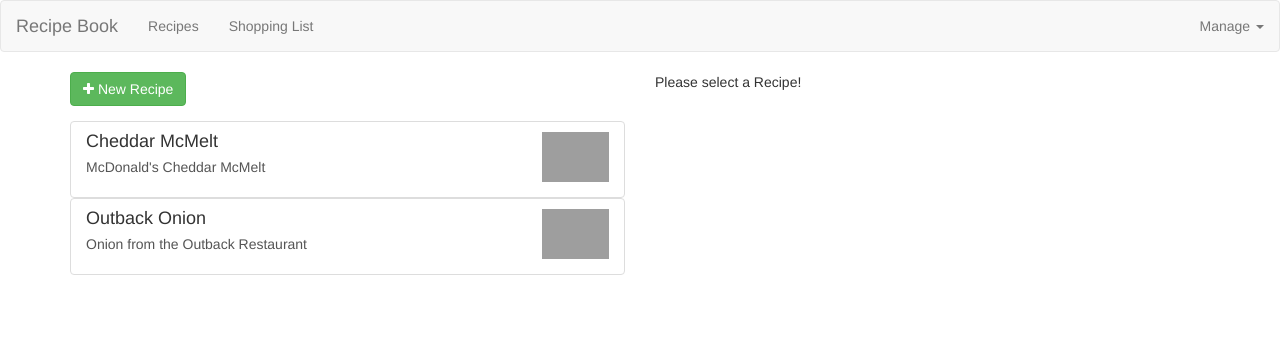
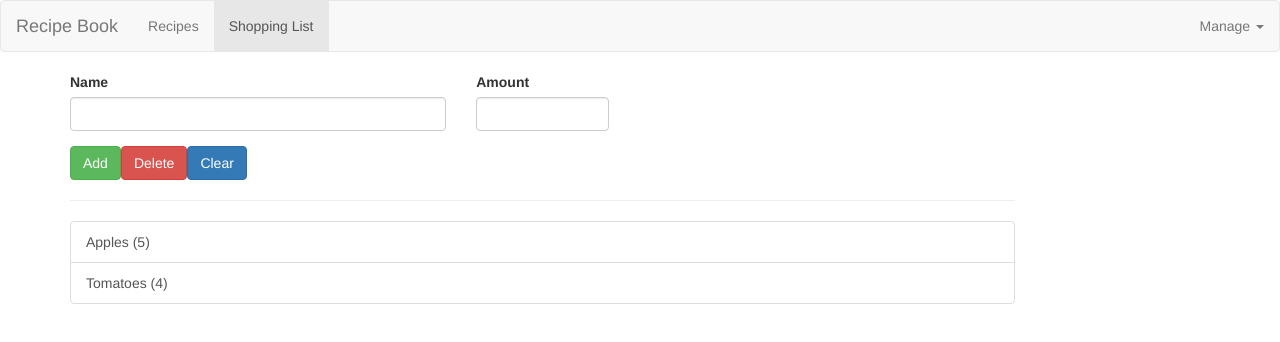
Before and after one commit to brenowschneider/recipe-book-angular, an Angular app: page /shopping-list in a window 1280 px wide. Shown: the top 342 px of the page. Built offline with nearby package versions, Linux system fonts and the light colour scheme; grey boxes are pictures that could not be loaded.

Commit message:
Implements Routing (on root components)

```diff
--- a/src/app/app.component.html
+++ b/src/app/app.component.html
@@ -1,9 +1,8 @@
-<app-header (recipesClicked)="onRecipesClick($event)" (shoppingListClicked)="onShoppingListClick($event)" ></app-header>
+<app-header></app-header>
 <div class="container">
   <div class="row">
     <div class="col-md-12">
-      <app-recipes *ngIf="display == 'recipes'"></app-recipes>
-      <app-shopping-list *ngIf="display == 'shopping-list'"></app-shopping-list>
+      <router-outlet></router-outlet>
     </div>
   </div>
 </div>
--- a/src/app/app.component.ts
+++ b/src/app/app.component.ts
@@ -6,15 +6,4 @@ import { Component } from '@angular/core';
   styleUrls: ['./app.component.css']
 })
 export class AppComponent {
-  title = 'app';
-  display : string = 'recipes';
-
-  onRecipesClick() {
-    this.display = 'recipes';
-  }
-
-  onShoppingListClick() {
-    this.display = 'shopping-list'
-  }
-
 }
--- a/src/app/app.module.ts
+++ b/src/app/app.module.ts
@@ -10,6 +10,9 @@ import { RecipeItemComponent } from './recipes/recipe-list/recipe.item/recipe.it
 import { ShoppingListComponent } from './shopping-list/shopping-list.component';
 import { ShoppingEditComponent } from './shopping-list/shopping-edit/shopping-edit.component';
 import { DropDownDirective } from './shared/dropdown.directive';
+import { RecipeService } from './recipes/recipe.service';
+import { AppRoutingModule } from './app.routing.module';
+
 
 @NgModule({
   declarations: [
@@ -24,7 +27,8 @@ import { DropDownDirective } from './shared/dropdown.directive';
     DropDownDirective
   ],
   imports: [
-    BrowserModule
+    BrowserModule,
+    AppRoutingModule
   ],
   providers: [ShoppingListService],
   bootstrap: [AppComponent]
--- /dev/null
+++ b/src/app/app.routing.module.ts
@@ -0,0 +1,17 @@
+import { NgModule } from '@angular/core';
+import { Routes, RouterModule } from '@angular/router';
+
+import { RecipesComponent } from './recipes/recipes.component';
+import { ShoppingListComponent } from './shopping-list/shopping-list.component';
+
+const appRoutes: Routes = [
+  { path: '', redirectTo: '/recipes', pathMatch: 'full' },
+  { path: 'recipes', component: RecipesComponent, pathMatch: 'full' },
+  { path: 'shopping-list', component: ShoppingListComponent, pathMatch: 'full' }
+];
+
+@NgModule({
+  imports: [RouterModule.forRoot(appRoutes)],
+  exports: [RouterModule],
+})
+export class AppRoutingModule { }
--- a/src/app/header/header.component.html
+++ b/src/app/header/header.component.html
@@ -1,19 +1,19 @@
 <nav class="navbar navbar-default">
     <div class="container-fluid">
         <div class="navbar-header">
-            <a href="#" class="navbar-brand">Recipe Book</a>
+            <a routerLink="/recipes" class="navbar-brand">Recipe Book</a>
         </div>
         <div class="navbar-default">
         <ul class="nav navbar-nav">
-            <li><a href="#" (click)="onRecipesClick()">Recipes</a></li>
-            <li><a href="#" (click)="onShoppingListClick()">Shopping List</a></li>
+            <li routerLinkActive="active"><a routerLink="/recipes">Recipes</a></li>
+            <li routerLinkActive="active"><a routerLink="/shopping-list">Shopping List</a></li>
         </ul>
         <ul class="nav navbar-nav navbar-right">
             <li class="dropdown" appDropdown>
-                <a href="#" class="dropdown-toggle">Manage <span class="caret"></span> </a>
+                <a class="dropdown-toggle">Manage <span class="caret"></span> </a>
                 <ul class="dropdown-menu">
-                    <li><a href="#">Save Data</a></li>
-                    <li><a href="#">Fetch Data</a></li>
+                    <li><a>Save Data</a></li>
+                    <li><a>Fetch Data</a></li>
                 </ul>
             </li>
         </ul>
--- a/src/app/recipes/recipe-detail/recipe-detail.component.html
+++ b/src/app/recipes/recipe-detail/recipe-detail.component.html
@@ -17,8 +17,8 @@
       </button>
       <ul class="dropdown-menu">
         <li><a (click)="onAddIngredientsToShoppingList(recipeDetail.ingredients)">To Shopping List</a></li>
-        <li><a href="">Edit Recipe</a></li>
-        <li><a href="">Delete Recipe</a></li>
+        <li><a>Edit Recipe</a></li>
+        <li><a>Delete Recipe</a></li>
       </ul>
     </div>
   </div>
--- a/src/app/recipes/recipe-detail/recipe-detail.component.ts
+++ b/src/app/recipes/recipe-detail/recipe-detail.component.ts
@@ -9,14 +9,14 @@ import { Ingredient } from '../../shared/ingredient.model';
   styleUrls: ['./recipe-detail.component.css']
 })
 export class RecipeDetailComponent implements OnInit {
-  @Input() recipeDetail : Recipe;
+  @Input() recipeDetail: Recipe;
 
-  constructor(private shoppingListService : ShoppingListService) { }
+  constructor(private shoppingListService: ShoppingListService) { }
 
   ngOnInit() {
   }
 
-  onAddIngredientsToShoppingList(ingredients : Ingredient[]) {
+  onAddIngredientsToShoppingList(ingredients: Ingredient[]) {
     this.shoppingListService.AddIngredients(ingredients);
   }
 }
--- a/src/app/recipes/recipe-list/recipe.item/recipe.item.component.html
+++ b/src/app/recipes/recipe-list/recipe.item/recipe.item.component.html
@@ -1,5 +1,4 @@
-<a href="#"
-class="list-group-item clearfix"
+<a class="list-group-item clearfix"
 (click)="onRecipeItemClicked()"
 >
   <div class="pull-left">
```
Also changed, not shown: src/app/shared/dropdown.directive.ts (line endings or trailing spaces).
